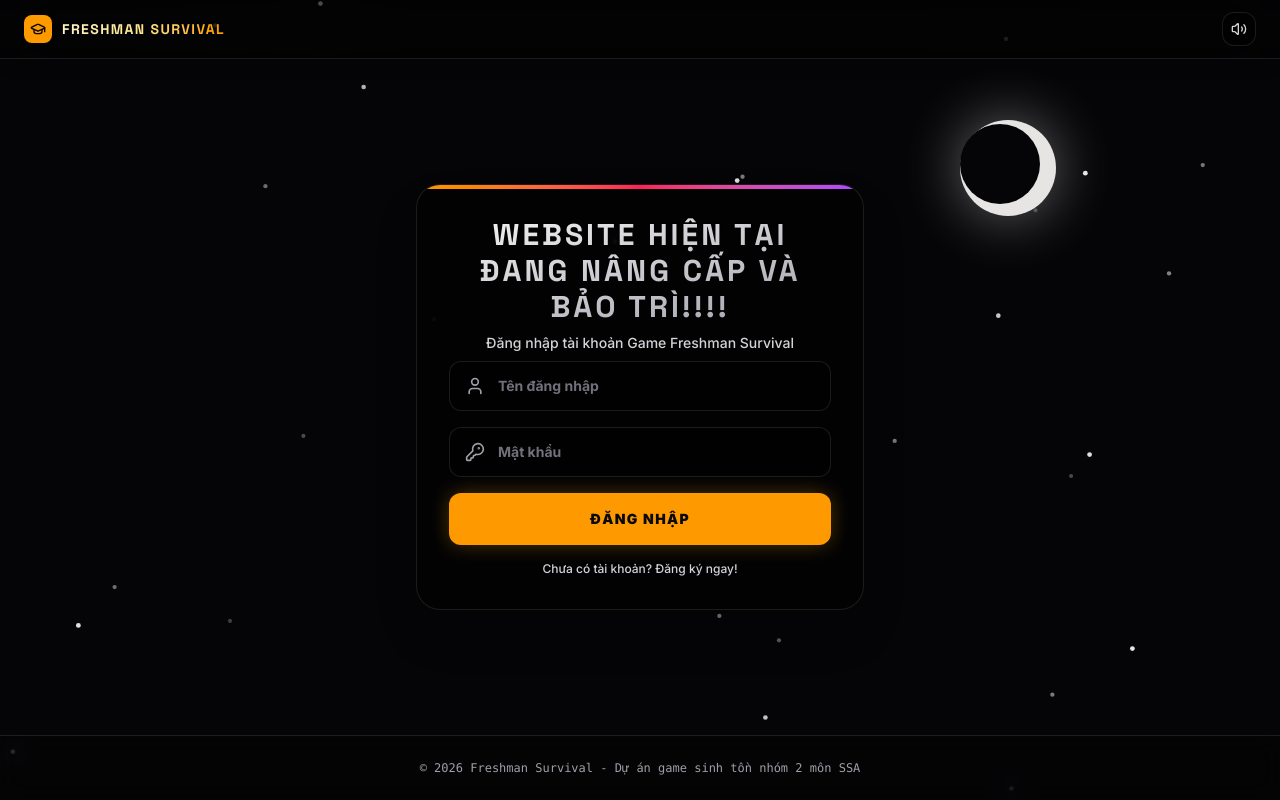
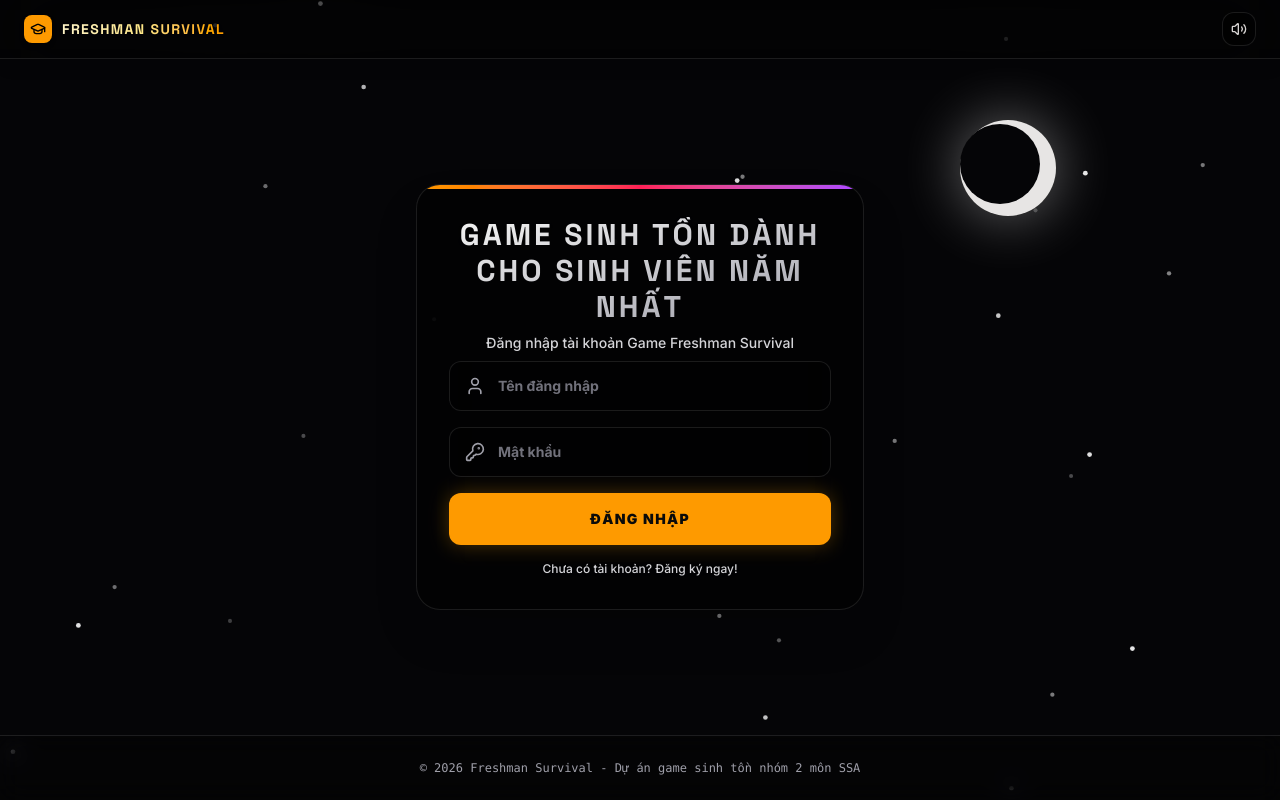
Before and after one commit to tuitendat2k7/gamefptman, a React (Vite) app: page / in a window 1280 px wide. Built offline with nearby package versions, Linux system fonts and the light colour scheme; a web font is replaced by a local one.

Commit message:
them tap hoa

```diff
--- a/src/App.tsx
+++ b/src/App.tsx
@@ -669,7 +669,7 @@ export default function App() {
 
                   <div className="text-center space-y-2 mb-2">
                     <h2 className="text-2xl md:text-3xl font-display font-black uppercase tracking-widest text-transparent bg-clip-text bg-gradient-to-br from-stone-100 to-zinc-400 drop-shadow-sm">
-                      WEBSITE HIỆN TẠI ĐANG NÂNG CẤP VÀ BẢO TRÌ!!!!
+                      Game Sinh Tồn Dành Cho Sinh Viên Năm Nhất
                     </h2>
                     <p className="text-sm text-zinc-300 font-medium">
                       {authMode === "login"
```
